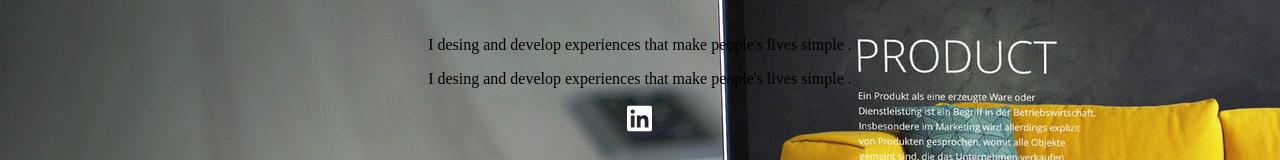
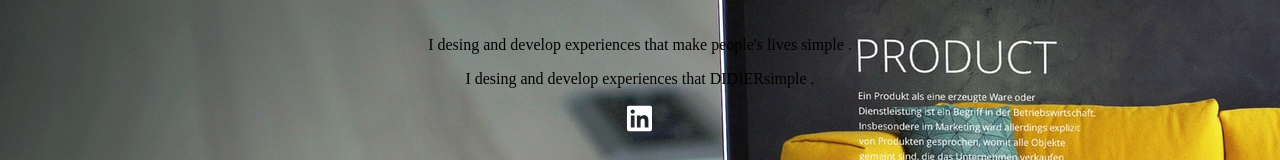
Before and after one commit to didier01/didier-ramirez, an Angular app: page /home in a window 1280 px wide. Shown: the part 227-387 px from the top of the page. Built offline with nearby package versions, Linux system fonts and the light colour scheme.

Commit message:
didier test

```diff
--- a/src/app/views/home/home.component.html
+++ b/src/app/views/home/home.component.html
@@ -3,7 +3,7 @@
         <h1 class="title-home-banner">DIDIER RAMIREZ</h1>
 
         <P class="subtitle">I desing and develop experiences that make people's lives <span>simple .</span></P>
-        <P class="subtitle">I desing and develop experiences that make people's lives <span>simple .</span></P>
+        <P class="subtitle">I desing and develop experiences that DIDIER<span>simple .</span></P>
         <div class="icons">
             <a href="https://www.linkedin.com/in/didier-ramirez-a9154a206/" target="_blank" rel="noopener noreferrer">
                 <img src="../assets/social-network/linkedin.svg" alt="" srcset="" width="25">
```
